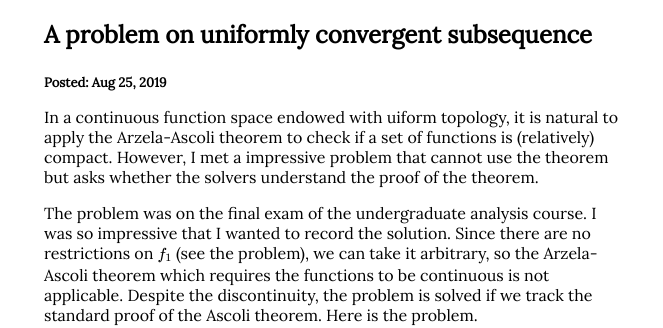
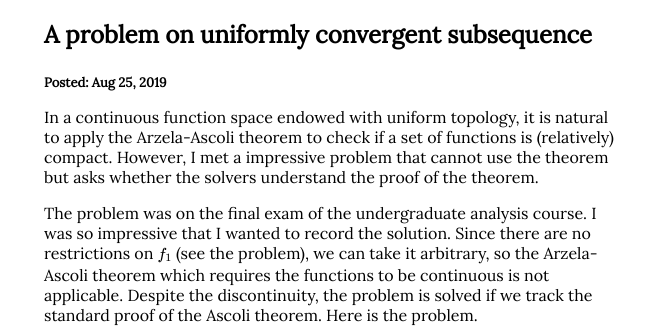
Before and after one commit to ikhanchoi/ikhanchoi.github.io, a Jekyll site: the page built from _posts/2019-08-25-A-problem-on-uniformly-convergent-subsuquence.md, in a window 1280 px wide. Shown: the part 162-490 px from the top of the page, without its empty margins (308-971 px from the left). Built offline with Jekyll 4.4.1, drawn with Linux system fonts in a browser that asks for light colours; nearby versions of some CDN libraries.

Commit message:
19/10/27

```diff
--- a/_posts/2019-08-25-A-problem-on-uniformly-convergent-subsuquence.md
+++ b/_posts/2019-08-25-A-problem-on-uniformly-convergent-subsuquence.md
@@ -4,7 +4,7 @@ title:  "A problem on uniformly convergent subsequence"
 date:   2019-08-25 21:18:00 +0900
 ---
 
-In a continuous function space endowed with uiform topology, it is natural to apply the Arzela-Ascoli theorem to check if a set of functions is (relatively) compact.
+In a continuous function space endowed with uniform topology, it is natural to apply the Arzela-Ascoli theorem to check if a set of functions is (relatively) compact.
 However, I met a impressive problem that cannot use the theorem but asks whether the solvers understand the proof of the theorem.
 
 <!-- more -->
```
Also changed, not shown: _posts/2019-09-22-Wrong-proof-on-totally-bounded-uniform-spaces.md (+1 -1 lines).
